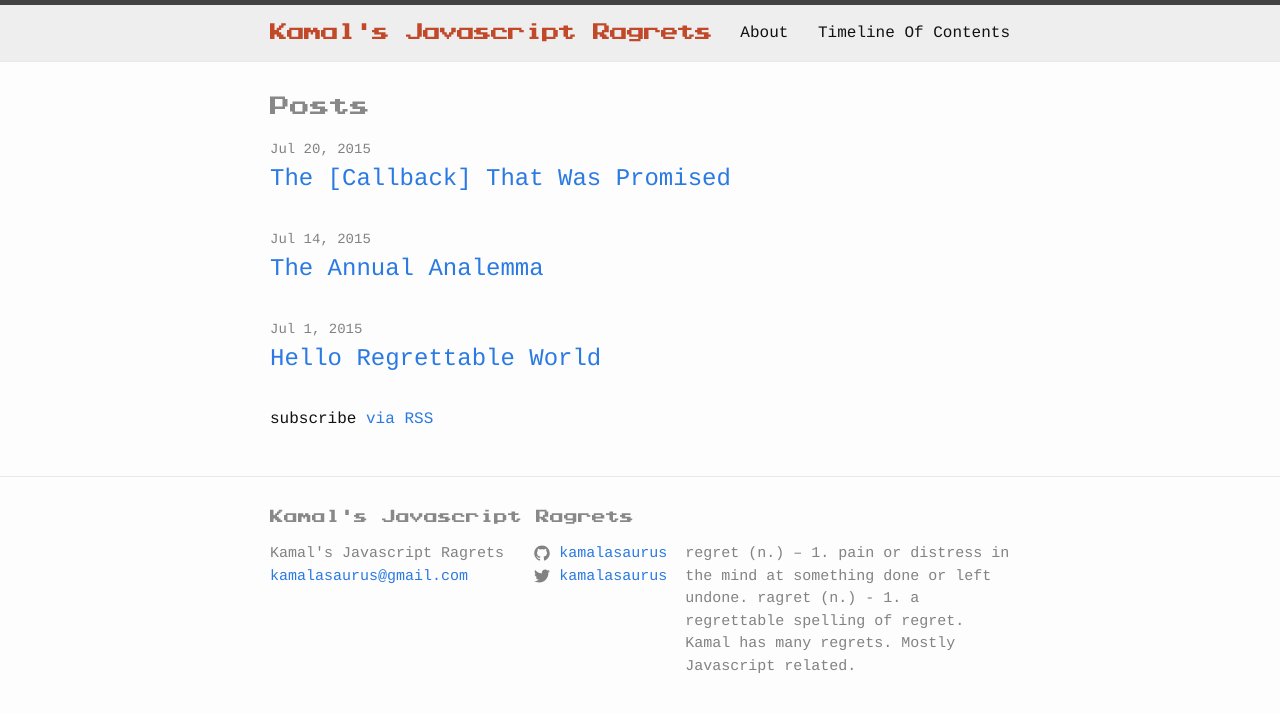
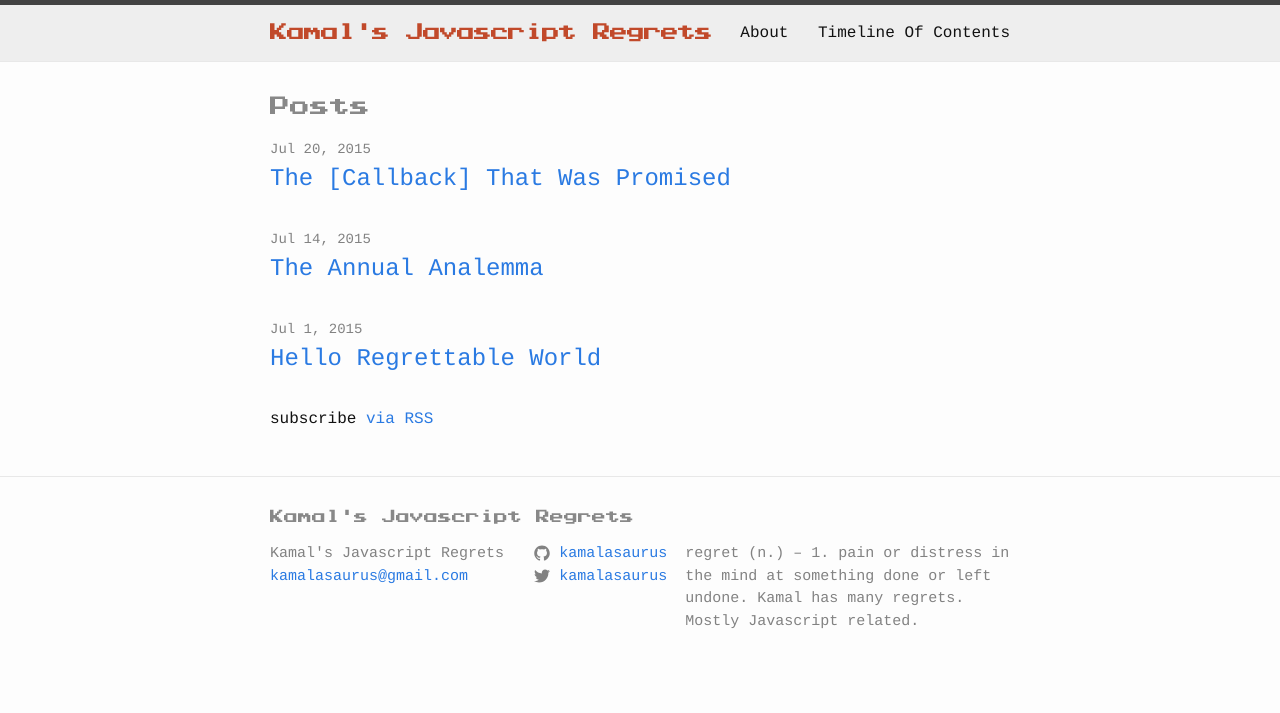
Before and after one commit to kamalasaurus/kamalasaurus.github.io, a Jekyll site: the page built from index.html, in a window 1280 px wide. Shown: the top 713 px of the page. Built offline with Jekyll 4.4.1, drawn with Linux system fonts in a browser that asks for light colours; a script that is not in the unit is left out.

Commit message:
un-mispelled stuff

```diff
--- a/_config.yml
+++ b/_config.yml
@@ -1,11 +1,8 @@
 # Site settings
-title: Kamal's Javascript Ragrets
+title: Kamal's Javascript Regrets
 email: kamalasaurus@gmail.com
 description: > # this means to ignore newlines until "baseurl:"
   regret (n.) – 1. pain or distress in the mind at something done or left undone.
-
-  ragret (n.) - 1. a regrettable spelling of regret.
-
   Kamal has many regrets. Mostly Javascript related.
 baseurl: "" # the subpath of your site, e.g. /blog/
 url: "http://yourdomain.com" # the base hostname & protocol for your site
```
